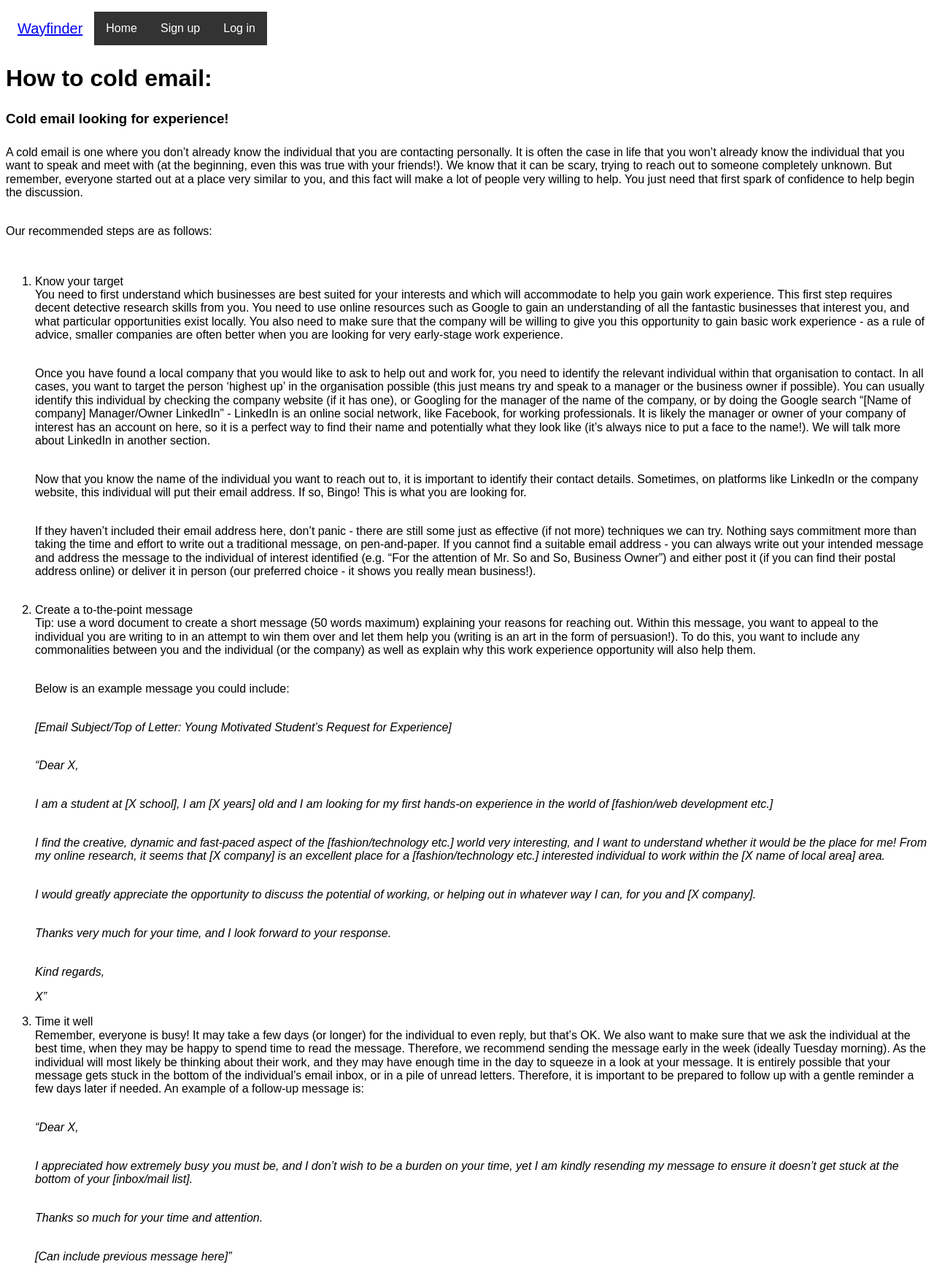
After one commit to tela1505/wayfinder, a Flask app: page /emailing in a window 1280 px wide. The commit adds this page. Shown: the whole page at 73% size. Run offline with Flask 2, Linux system fonts and the light colour scheme; some libraries are stand-ins or nearby versions.

Commit message:
General templates for CV and Emailing added and routed

```diff
--- a/app/main/routes.py
+++ b/app/main/routes.py
@@ -6,6 +6,16 @@ bp_main = Blueprint('main', __name__)
 @bp_main.route('/')
 def home():
     return render_template('index.html')
+
+
+@bp_main.route('/emailing')
+def cold():
+    return render_template('resources/cold.html')
+
+
+@bp_main.route('/cv')
+def cv():
+    return render_template('resources/cv.html')
 
 
 @bp_main.route('/fashion')
--- a/app/static/css/styles.css
+++ b/app/static/css/styles.css
@@ -64,6 +64,40 @@ p {
 }
 
 /* Nav bar*/
+.navbar-brand {
+  display: inline-block;
+  padding-top: 0.3125rem;
+  padding-bottom: 0.3125rem;
+  margin-right: 1rem;
+  font-size: 1.25rem;
+  line-height: inherit;
+  white-space: nowrap;
+}
+
+ul {
+  list-style-type: none;
+  margin: 0;
+  padding: 0;
+  overflow: hidden;
+  background-color: #333;
+}
+
+li {
+  float: left;
+}
+
+li a {
+  display: block;
+  color: white;
+  text-align: center;
+  padding: 14px 16px;
+  text-decoration: none;
+}
+
+li a:hover {
+  background-color: #111;
+}
+
 .navbar {
   position: relative;
   display: -ms-flexbox;
--- a/app/templates/fashion_management/fashion_step2.html
+++ b/app/templates/fashion_management/fashion_step2.html
@@ -8,8 +8,8 @@
         <p>Now that you understand what this job entails, let’s start learning about what it really takes to excel in the role! To do this, its best to get hands-on. Meaning we need to find a way to gain basic work experience and role-related knowledge. There are three simple techniques that we recommend when it comes to asking for work experience:</p>
         <br>
         <ol>
-            <li>Create a very basic CV - it is never too early to start thinking about presenting yourself in a short and impressive way, and that is exactly what a CV should do - <a href="{{ url_for('main.home') }}">Learn More</a>.</li>
-            <li>Cold email looking for experience - a cold email is one where you don’t already know the individual that you are contacting personally, let us show you our recommended steps - <a href="{{ url_for('main.home') }}">Learn More</a>.</li>
+            <li>Create a very basic CV - it is never too early to start thinking about presenting yourself in a short and impressive way, and that is exactly what a CV should do - <a href="{{ url_for('main.cv') }}">Learn More</a>.</li>
+            <li>Cold email looking for experience - a cold email is one where you don’t already know the individual that you are contacting personally, let us show you our recommended steps - <a href="{{ url_for('main.cold') }}">Learn More</a>.</li>
             <li>Use your creativity to unlock opportunities - by this, we mean to think outside the box. We want you to use all of your available resources, such as who you know and where you live, to help your search. You will be surprised with just how well suited you are to find opportunities - <a href="{{ url_for('main.fashion') }}">Learn More</a>.</li>
         </ol>
     </div>
--- /dev/null
+++ b/app/templates/resources/cold.html
@@ -0,0 +1,58 @@
+<!-- Use the base template -->
+{% extends "base.html" %}
+<!-- Content for this page -->
+{% block content %}
+    <body>
+        <h1>How to cold email:</h1>
+        <br>
+        <h3>Cold email looking for experience!</h3>
+        <br>
+        <p>A cold email is one where you don’t already know the individual that you are contacting personally. It is often the case in life that you won’t already know the individual that you want to speak and meet with (at the beginning, even this was true with your friends!). We know that it can be scary, trying to reach out to someone completely unknown. But remember, everyone started out at a place very similar to you, and this fact will make a lot of people very willing to help. You just need that first spark of confidence to help begin the discussion.</p>
+        <br>
+        <p>Our recommended steps are as follows:</p>
+        <br>
+        <ol>
+            <li>Know your target</li>
+                <br>
+                <p>You need to first understand which businesses are best suited for your interests and which will accommodate to help you gain work experience. This first step requires decent detective research skills from you. You need to use online resources such as Google to gain an understanding of all the fantastic businesses that interest you, and what particular opportunities exist locally. You also need to make sure that the company will be willing to give you this opportunity to gain basic work experience - as a rule of advice, smaller companies are often better when you are looking for very early-stage work experience.</p>
+                <br>
+                <p>Once you have found a local company that you would like to ask to help out and work for, you need to identify the relevant individual within that organisation to contact. In all cases, you want to target the person ‘highest up’ in the organisation possible (this just means try and speak to a manager or the business owner if possible). You can usually identify this individual by checking the company website (if it has one), or Googling for the manager of the name of the company, or by doing the Google search “[Name of company] Manager/Owner LinkedIn” - LinkedIn is an online social network, like Facebook, for working professionals. It is likely the manager or owner of your company of interest has an account on here, so it is a perfect way to find their name and potentially what they look like (it’s always nice to put a face to the name!). We will talk more about LinkedIn in another section.</p>
+                <br>
+                <p>Now that you know the name of the individual you want to reach out to, it is important to identify their contact details. Sometimes, on platforms like LinkedIn or the company website, this individual will put their email address. If so, Bingo! This is what you are looking for.</p>
+                <br>
+                <p>If they haven’t included their email address here, don’t panic - there are still some just as effective (if not more) techniques we can try. Nothing says commitment more than taking the time and effort to write out a traditional message, on pen-and-paper. If you cannot find a suitable email address - you can always write out your intended message and address the message to the individual of interest identified (e.g. “For the attention of Mr. So and So, Business Owner”) and either post it (if you can find their postal address online) or deliver it in person (our preferred choice - it shows you really mean business!).</p>
+                <br>
+            <li>Create a to-the-point message</li>
+                <br>
+                <p>Tip: use a word document to create a short message (50 words maximum) explaining your reasons for reaching out. Within this message, you want to appeal to the individual you are writing to in an attempt to win them over and let them help you (writing is an art in the form of persuasion!). To do this, you want to include any commonalities between you and the individual (or the company) as well as explain why this work experience opportunity will also help them.</p>
+                <br>
+                <p>Below is an example message you could include:</p>
+                <br>
+                <p><i>[Email Subject/Top of Letter: Young Motivated Student’s Request for Experience]</i></p>
+                <br>
+                <p><i>“Dear X,</i></p>
+                <br>
+                <p><i>I am a student at [X school], I am [X years] old and I am looking for my first hands-on experience in the world of [fashion/web development etc.]</i></p>
+                <br>
+                <p><i>I find the creative, dynamic and fast-paced aspect of the [fashion/technology etc.] world very interesting, and I want to understand whether it would be the place for me! From my online research, it seems that [X company] is an excellent place for a [fashion/technology etc.] interested individual to work within the [X name of local area] area.</i></p>
+                <br>
+                <p><i>I would greatly appreciate the opportunity to discuss the potential of working, or helping out in whatever way I can, for you and [X company].</i></p>
+                <br>
+                <p><i>Thanks very much for your time, and I look forward to your response.</i></p>
+                <br>
+                <p><i>Kind regards,</i></p>
+                <p><i>X”</i></p>
+            <li>Time it well</li>
+                <br>
+                <p>Remember, everyone is busy! It may take a few days (or longer) for the individual to even reply, but that’s OK. We also want to make sure that we ask the individual at the best time, when they may be happy to spend time to read the message. Therefore, we recommend sending the message early in the week (ideally Tuesday morning). As the individual will most likely be thinking about their work, and they may have enough time in the day to squeeze in a look at your message. It is entirely possible that your message gets stuck in the bottom of the individual’s email inbox, or in a pile of unread letters. Therefore, it is important to be prepared to follow up with a gentle reminder a few days later if needed. An example of a follow-up message is:</p>
+                <br>
+                <p><i>“Dear X,</i></p>
+                <br>
+                <p><i>I appreciated how extremely busy you must be, and I don’t wish to be a burden on your time, yet I am kindly resending my message to ensure it doesn’t get stuck at the bottom of your [inbox/mail list].</i></p>
+                <br>
+                <p><i>Thanks so much for your time and attention.</i></p>
+                <br>
+                <p><i>[Can include previous message here]”</i></p>
+        </ol>
+    </body>
+{% endblock %}
```
Also changed, not shown: app/templates/resources/cv.html (added, +25 -0 lines), app/templates/resources/network.html (added, +10 -0 lines).
